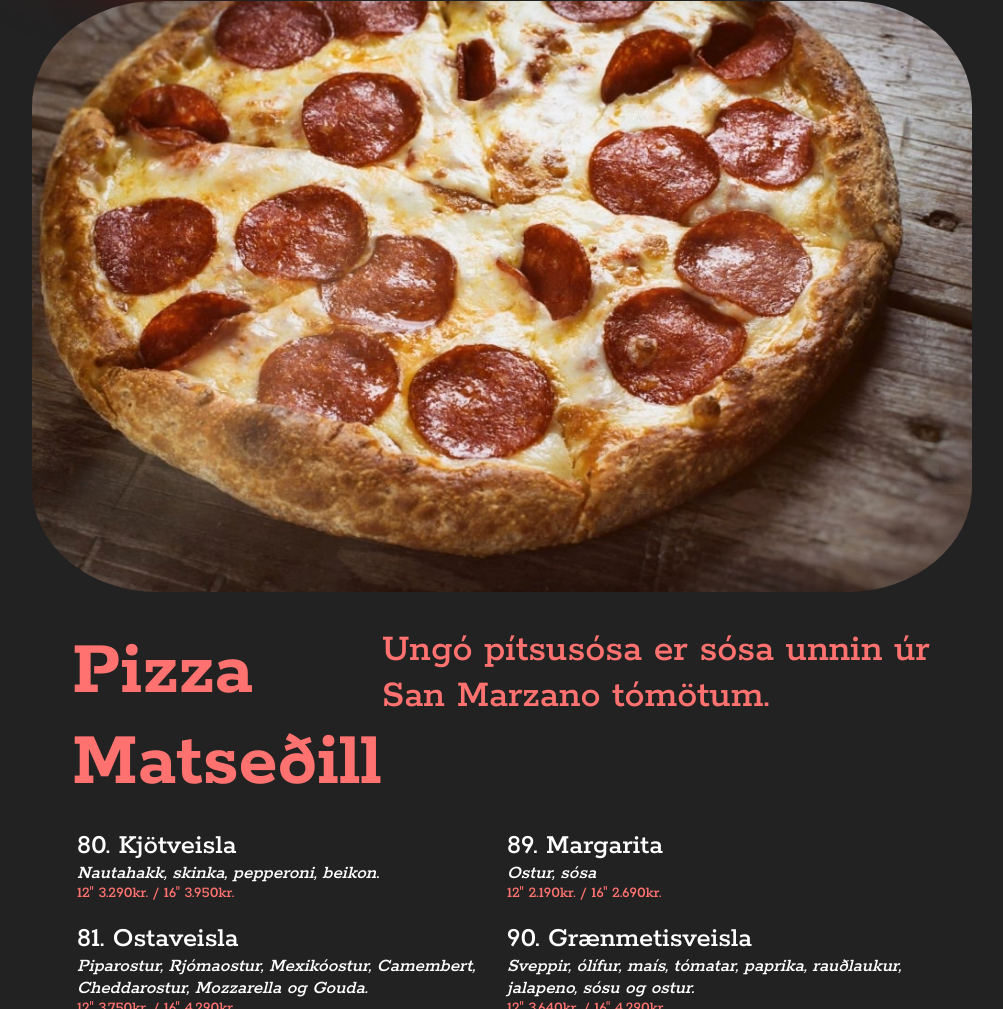
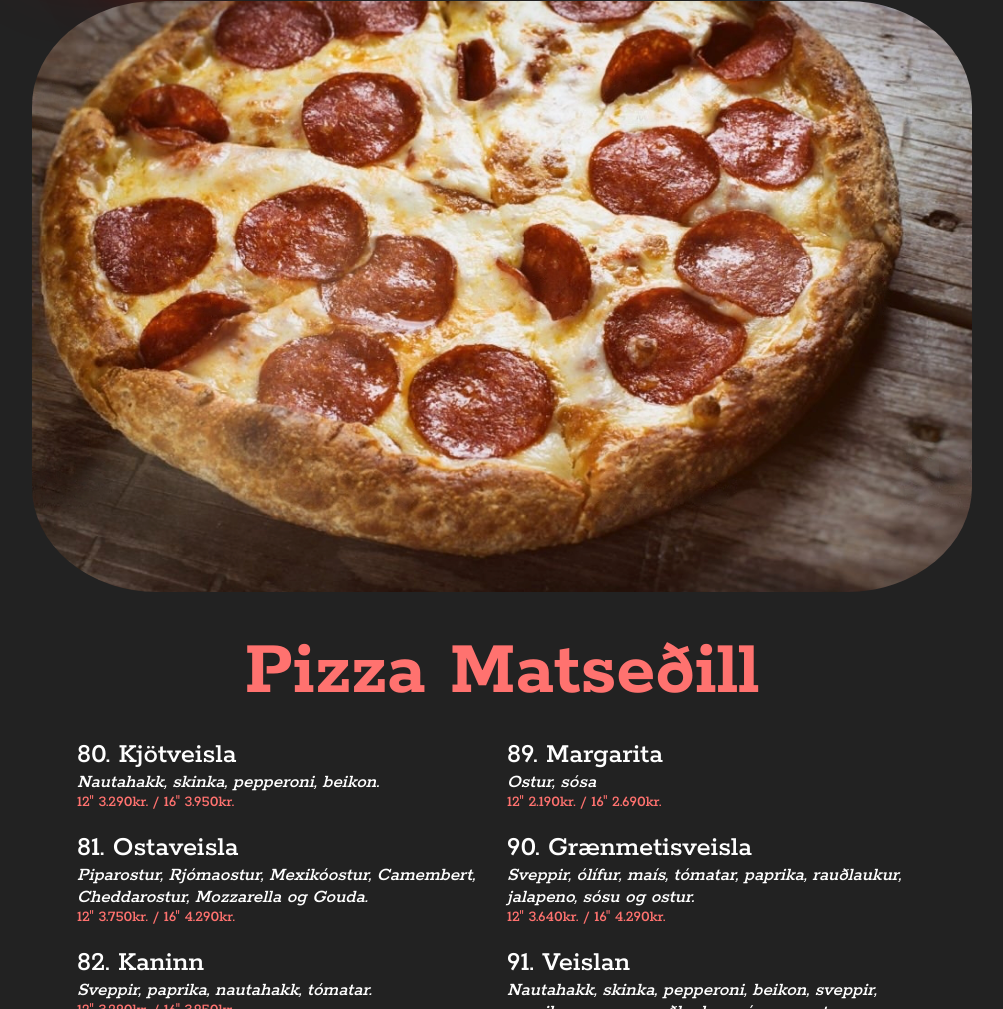
Before and after one commit to UngoKef/ungo.github.io, a website: page index.html in a window 1280 px wide. Shown: the part 165-1174 px from the top of the page, without its empty margins (138-1141 px from the left). Drawn offline with Linux system fonts and the light colour scheme.

Commit message:
remove San Marzano tómatar útskýringu

```diff
--- a/index.html
+++ b/index.html
@@ -54,7 +54,6 @@
         <div class="pizza">
           <div class="pizza__header">
             <h1>Pizza Matseðill</h1>
-            <p>Ungó pítsusósa er sósa unnin úr San Marzano tómötum.</p>
           </div>
           <div class="pizza__container">
             <div class="pizza__container--left">
```
